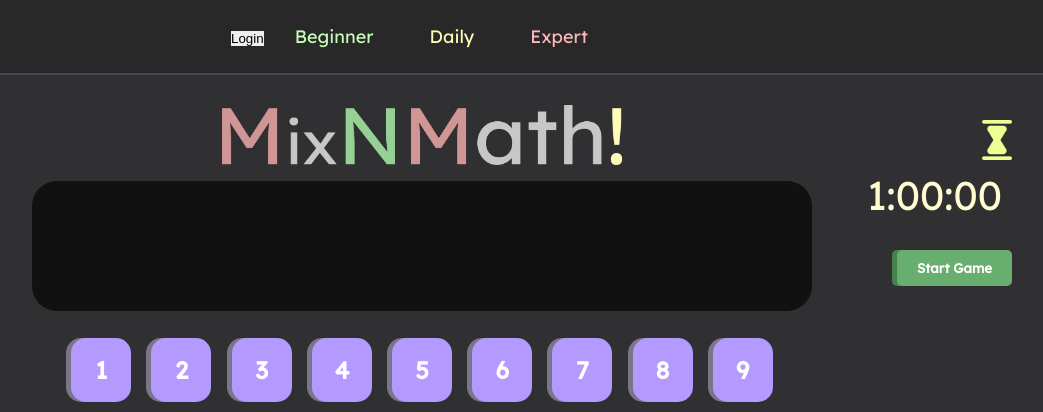
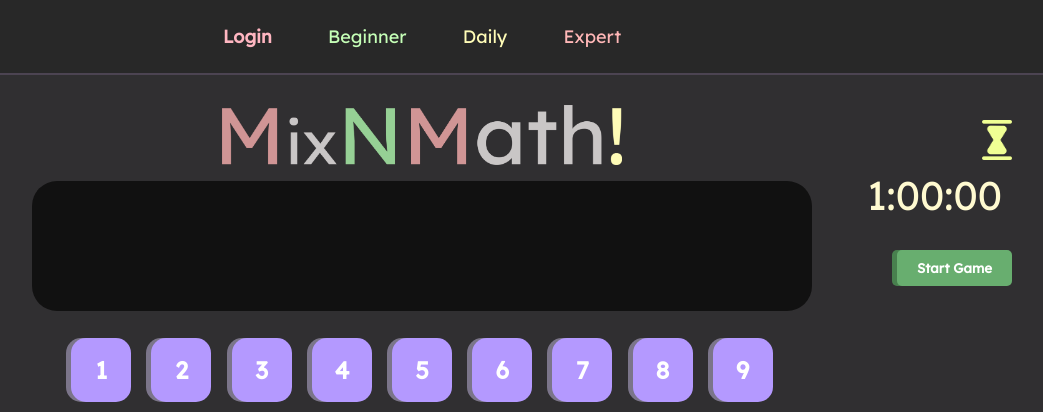
Before and after one commit to nrccstat/MixNMath, a PHP site: page /beginner.html in a window 1280 px wide. Shown: the top 412 px of the page, without its empty margins (218-1261 px from the left). Run offline with PHP 8.4, Linux system fonts and the light colour scheme; some libraries are stand-ins or nearby versions.

Commit message:
Update styles.css

```diff
--- a/styles.css
+++ b/styles.css
@@ -361,3 +361,27 @@ body {
 .start-button:hover {
     background-color: #5B9760;
 }
+
+#login {
+    border: none;
+    padding: 25px;
+    margin: 0px;
+    color: lightpink ;
+    background-color: #282828;
+    font-family: 'Lexend', sans-serif;
+    font-weight: bolder;
+    font-size: large;
+}
+
+#login:hover {
+    border: none;
+    margin: 0px;
+    transition-duration: 0.5s;
+    color: #282828;
+    background-color: lightpink;
+    font-family: 'Lexend', sans-serif;
+    font-weight: bolder;
+    animation: zoom-in 1s;
+    animation-iteration-count: 1;
+    animation-fill-mode: both;
+}
```
